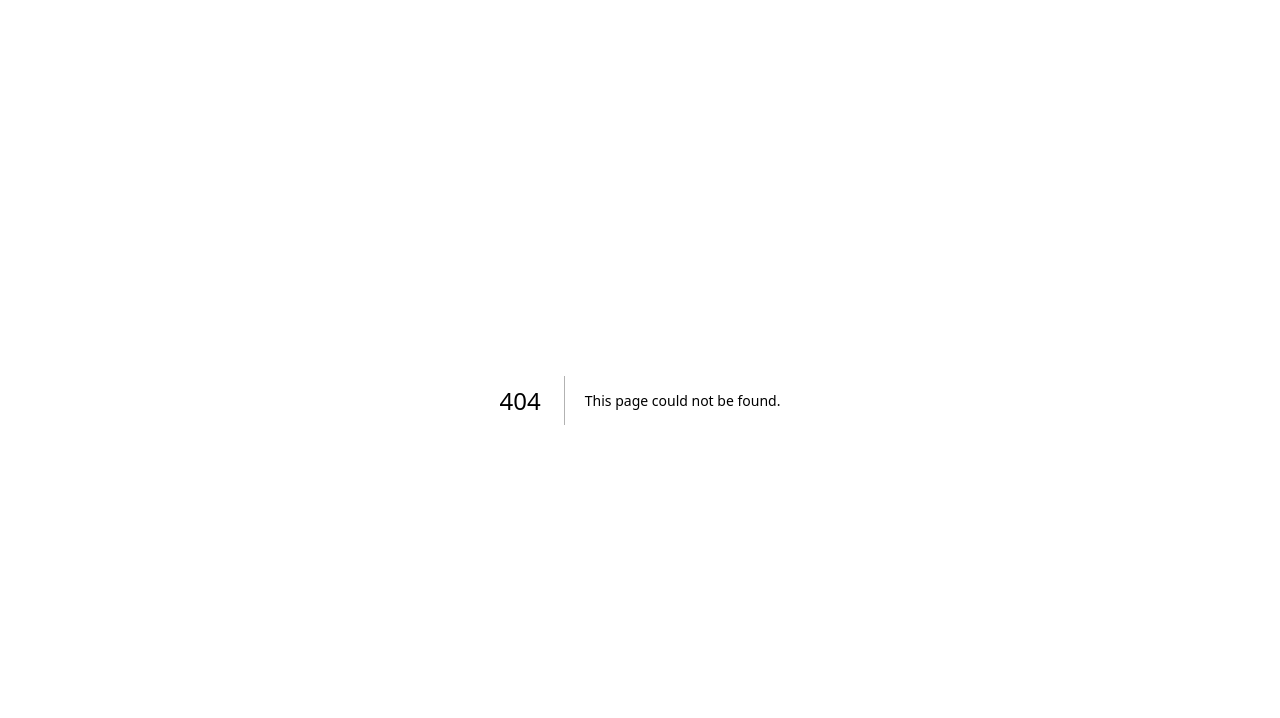
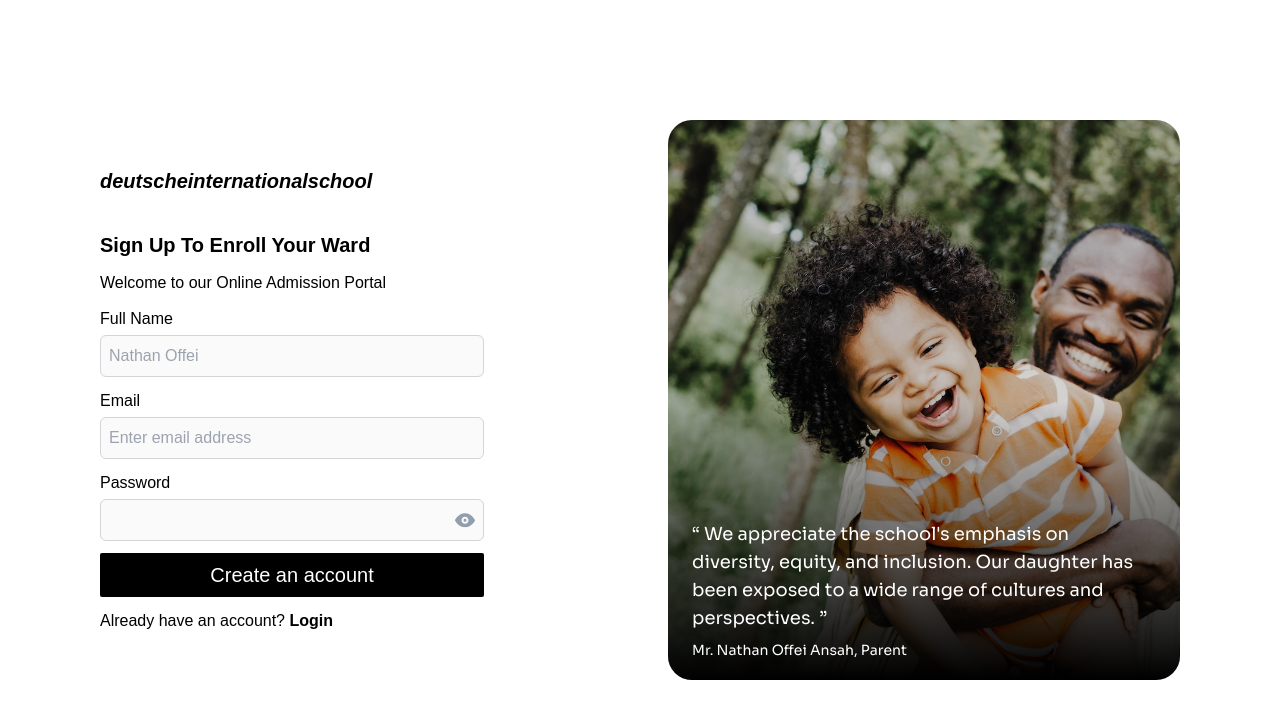
Before and after one commit to sappiah085/project-management, a Next.js app: page /admission in a window 1280 px wide. Before the commit this address had no page. Shown: the top 718 px of the page. Built offline with nearby package versions, Linux system fonts and the light colour scheme; a web font is replaced by a local one.

Commit message:
addmission

```diff
--- /dev/null
+++ b/components/input/input.tsx
@@ -0,0 +1,54 @@
+import { SyntheticEvent, useState } from "react";
+
+export default function Input({
+  label,
+  type,
+  placeholder,
+  name,
+  className = "",
+}: any) {
+  const [change, setChange] = useState(false);
+  function handleClick(e: SyntheticEvent) {
+    e.preventDefault();
+    setChange((pre) => !pre);
+  }
+  return (
+    <div className={"w-full flex flex-col gap-1 "}>
+      <label className="font-medium" htmlFor={name}>
+        {label}
+      </label>
+      <span className="w-full items-center relative flex">
+        <input
+          className={
+            "outline-none w-full border-[1px] rounded-md border-zinc-300 p-2 bg-zinc-200/20 invalid:border-red-300 " +
+            className
+          }
+          id={name}
+          type={!change ? type : "text"}
+          placeholder={placeholder}
+        />
+        {type === "password" && (
+          <button
+            onClick={handleClick}
+            className="absolute cursor-pointer right-2 top-[50%] translate-y-[-50%] "
+          >
+            <svg
+              width="22"
+              height="15"
+              viewBox="0 0 22 15"
+              fill="none"
+              xmlns="http://www.w3.org/2000/svg"
+            >
+              <path
+                fillRule="evenodd"
+                clipRule="evenodd"
+                d="M20.8701 7.25012C20.2301 6.14012 16.7101 0.570116 10.7301 0.750116C5.20007 0.890116 2.00007 5.75012 1.13007 7.25012C0.951436 7.55952 0.951436 7.94071 1.13007 8.25012C1.76007 9.34012 5.13007 14.7501 11.0201 14.7501H11.2701C16.8001 14.6101 20.0101 9.75012 20.8701 8.25012C21.0487 7.94071 21.0487 7.55952 20.8701 7.25012ZM11.0001 11.2501C9.06707 11.2501 7.50007 9.68311 7.50007 7.75012C7.50007 5.81712 9.06707 4.25012 11.0001 4.25012C12.9331 4.25012 14.5001 5.81712 14.5001 7.75012C14.5001 9.68311 12.9331 11.2501 11.0001 11.2501ZM11.0001 9.25012C11.8285 9.25012 12.5001 8.57854 12.5001 7.75012C12.5001 6.92169 11.8285 6.25012 11.0001 6.25012C10.1716 6.25012 9.50007 6.92169 9.50007 7.75012C9.50007 8.57854 10.1716 9.25012 11.0001 9.25012Z"
+                fill="#919EAB"
+              />
+            </svg>
+          </button>
+        )}
+      </span>
+    </div>
+  );
+}
--- a/components/nav/nav.tsx
+++ b/components/nav/nav.tsx
@@ -21,7 +21,7 @@ const links: link[] = [
   },
   {
     label: "Admission",
-    path: "/enroll-child",
+    path: "/admission",
   },
   {
     label: "Newsletter",
--- /dev/null
+++ b/components/submitButton/submitButton.tsx
@@ -0,0 +1,16 @@
+export default function SubmitBtn({
+  className = " bg-black after:bg-black w-max",
+  label,
+}: any) {
+  return (
+    <button
+      className={
+        "after:w-full z-[2] after:absolute relative after:h-full  after:left-0 after:top-0 after:-z-[1] hover:after:opacity-0 after:opacity-100  after:scale-75 hover:after:scale-150 after:transition-all after:duration-700 text-white flex items-center gap-1 text-xl px-4 p-2 rounded-sm group " +
+        className
+      }
+      type="submit"
+    >
+      {label}
+    </button>
+  );
+}
--- /dev/null
+++ b/pages/admission.tsx
@@ -0,0 +1,62 @@
+import ImageIllus from "@/components/image/image";
+import Head from "next/head";
+import kid from "../public/assets/kid.webp";
+import Input from "@/components/input/input";
+import SubmitBtn from "@/components/submitButton/submitButton";
+import Link from "next/link";
+export default function Admission() {
+  return (
+    <>
+      <Head>
+        <title>Admission - enrollment</title>
+      </Head>
+      <main className="flex font-gilroy flex-wrap-reverse gap-6 p-5  min-h-screen items-center max-w-7xl mx-auto w-full justify-around">
+        <section className="flex h-full w-full max-w-sm flex-col gap-9">
+          <h1 className="text-xl italic font-bold z-10">
+            deutscheinternationalschool
+          </h1>
+          <form className="flex flex-col gap-3 w-full" action="">
+            <h2 className="font-semibold text-xl">
+              Sign Up To Enroll Your Ward
+            </h2>
+            <h3>Welcome to our Online Admission Portal</h3>
+            <Input
+              placeholder="Nathan Offei"
+              name="name"
+              label="Full Name"
+              type="text"
+            />
+            <Input
+              placeholder="Enter email address"
+              name="email"
+              label="Email"
+              type="email"
+            />
+            <Input
+              placeholder=""
+              name="password"
+              label="Password"
+              className="pr-6"
+              type="password"
+            />
+            <SubmitBtn
+              className="w-full bg-black after:bg-black justify-center"
+              label="Create an account"
+            />
+            <p>
+              Already have an account?{" "}
+              <Link className="font-bold" href={"/login"}>
+                Login
+              </Link>
+            </p>
+          </form>
+        </section>
+        <ImageIllus
+          image={kid}
+          name="Mr. Nathan Offei Ansah, Parent"
+          message="“ We appreciate the school's emphasis on diversity, equity, and inclusion. Our daughter has been exposed to a wide range of cultures and perspectives. ”"
+        />
+      </main>
+    </>
+  );
+}
--- a/pages/enroll-child.tsx
+++ b/pages/enroll-child.tsx
@@ -1,12 +1,11 @@
 import Head from "next/head";
-import Image from "next/image";
 import enroll from "../public/assets/enroll.webp";
 import { BsArrowRight, BsDownload } from "react-icons/bs";
 import EnrollCard from "@/components/enrollCard/enrollCard";
 import ImageIllus from "@/components/image/image";
 const steps = [
   {
-    url: "/",
+    url: "/admission",
     title: "Online Application",
     message:
       "Applying for admission has never been easier! Our online application process is fast, simple, and secure. With just a few clicks, you can complete your application and submit it to us in minutes. No more waiting in long lines or filling out endless forms by hand.",
--- /dev/null
+++ b/pages/forgot-password.tsx
@@ -0,0 +1,48 @@
+import Input from "@/components/input/input";
+import SubmitBtn from "@/components/submitButton/submitButton";
+import Head from "next/head";
+import Link from "next/link";
+import { IoArrowBackOutline } from "react-icons/io5";
+export default function ForgotPassword() {
+  return (
+    <>
+      <Head>
+        <title>Forgot password</title>
+      </Head>
+      <main className="flex min-h-screen font-gilroy flex-col w-full">
+        <header className="w-full flex items-center">
+          <nav className="w-full flex items-center p-4">
+            <Link className="flex items-center gap-2 text-xl" href={"/login"}>
+              <IoArrowBackOutline /> Back
+            </Link>
+          </nav>
+        </header>
+        <form
+          className="w-full flex flex-col items-center gap-3 p-2 max-w-md m-auto"
+          action=""
+        >
+          <h1 className="text-xl font-bold">Recover your password</h1>
+          <p className="text-center mb-6">
+            <span className="font-bold"> Enter the email </span> that you used
+            when register to recover your password. You will receive a{" "}
+            <span className="font-bold">password reset link.</span>
+          </p>
+          <Input
+            label="Email"
+            placeholder="Enter email address"
+            name="email"
+            type="email"
+          />
+          <SubmitBtn
+            className="bg-black justify-center after:bg-black w-full rounded-lg"
+            label="Send recovery link"
+          />
+          <p>
+            If you need further assistance contact{" "}
+            <span className="text-blue-800">our support team</span>
+          </p>
+        </form>
+      </main>
+    </>
+  );
+}
--- /dev/null
+++ b/pages/login.tsx
@@ -0,0 +1,57 @@
+import ImageIllus from "@/components/image/image";
+import Head from "next/head";
+import woman from "../public/assets/woman.webp";
+import Input from "@/components/input/input";
+import SubmitBtn from "@/components/submitButton/submitButton";
+import Link from "next/link";
+export default function LogIn() {
+  return (
+    <>
+      <Head>
+        <title>Admission - enrollment</title>
+      </Head>
+      <main className="flex flex-wrap-reverse gap-6 p-5 font-gilroy min-h-screen items-center max-w-7xl mx-auto w-full justify-around">
+        <section className="flex h-full w-full max-w-sm flex-col gap-9">
+          <h1 className="text-xl italic font-bold z-10">
+            deutscheinternationalschool
+          </h1>
+          <form className="flex flex-col gap-3 w-full" action="">
+            <h2 className="font-semibold text-xl">Welcome Back</h2>
+            <h3>Akwaaba! that’s our way of welcoming you back.</h3>
+            <Input
+              placeholder="Enter email address"
+              name="email"
+              label="Email"
+              type="email"
+            />
+            <Input
+              placeholder=""
+              name="password"
+              label="Password"
+              className="pr-6"
+              type="password"
+            />
+            <Link className="self-end" href={"/forgot-password"}>
+              Forgot password?
+            </Link>
+            <SubmitBtn
+              className="w-full bg-black after:bg-black justify-center"
+              label="Sign In"
+            />
+            <p>
+              Don’t have an account?{" "}
+              <Link className="font-bold underline" href={"/admission"}>
+                Sign Up
+              </Link>
+            </p>
+          </form>
+        </section>
+        <ImageIllus
+          image={woman}
+          name="Mr. Nathan Offei Ansah, Parent"
+          message="“ We appreciate the school's emphasis on diversity, equity, and inclusion. Our daughter has been exposed to a wide range of cultures and perspectives. ”"
+        />
+      </main>
+    </>
+  );
+}
```
Also changed, not shown: public/assets/kid.webp (added), public/assets/woman.webp (added).
